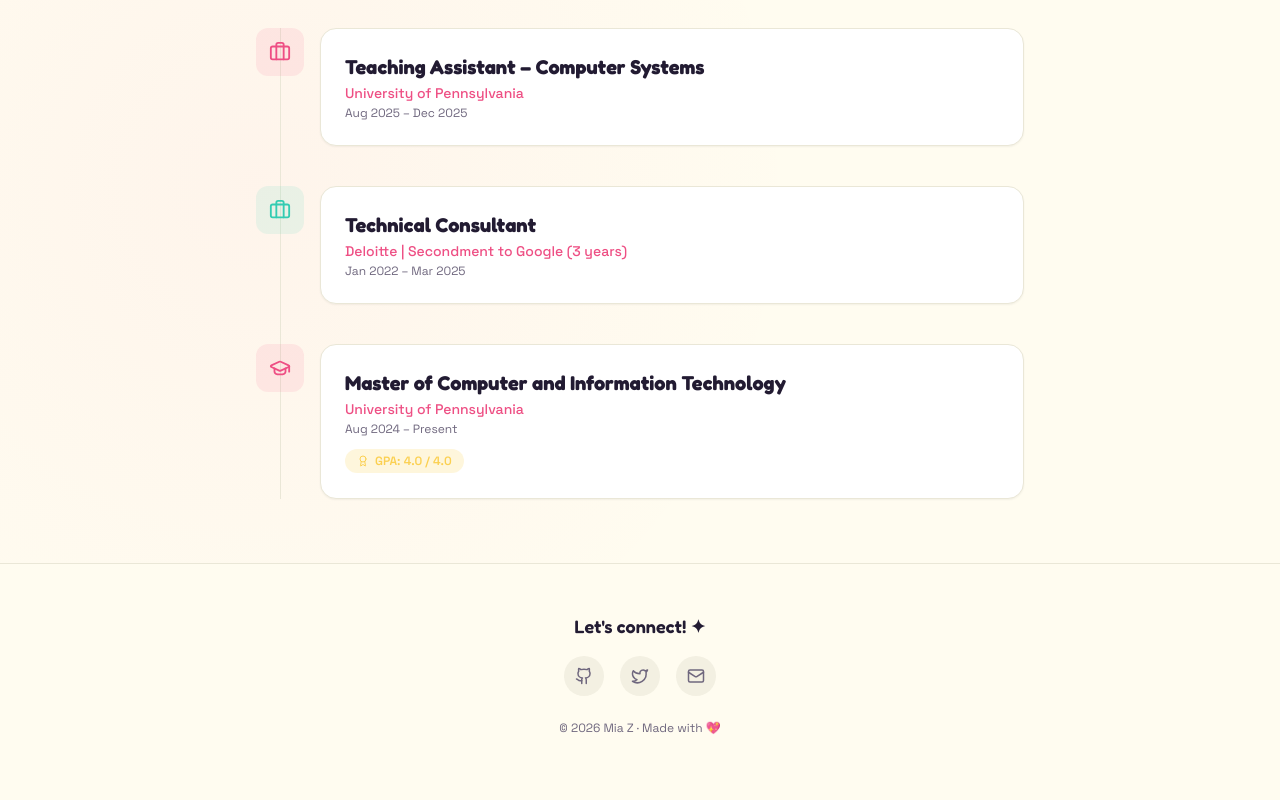
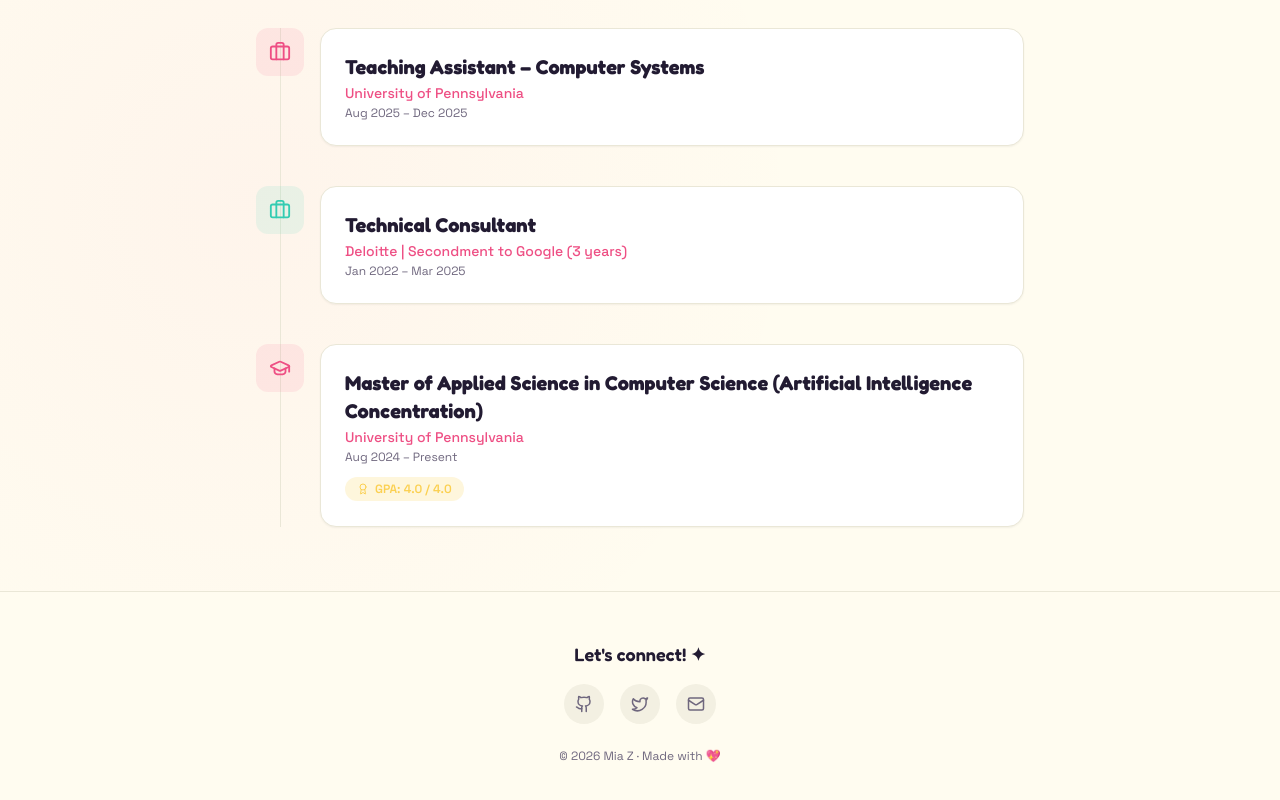
Before and after one commit to mia373/portfolio-website, a React (Vite) app: page / in a window 1280 px wide. Shown: the part 4149-4949 px from the top of the page. Built offline with nearby package versions, Linux system fonts and the light colour scheme; the HTML template or start-up script is replaced by a standard one.

Commit message:
update degree name

```diff
--- a/src/components/JourneySection.tsx
+++ b/src/components/JourneySection.tsx
@@ -20,7 +20,7 @@ const journeyItems = [
   },
   {
     type: "education",
-    title: "Master of Computer and Information Technology",
+    title: "Master of Applied Science in Computer Science (Artificial Intelligence Concentration)",
     organization: "University of Pennsylvania",
     period: "Aug 2024 – Present",
     gpa: "4.0 / 4.0",
```
